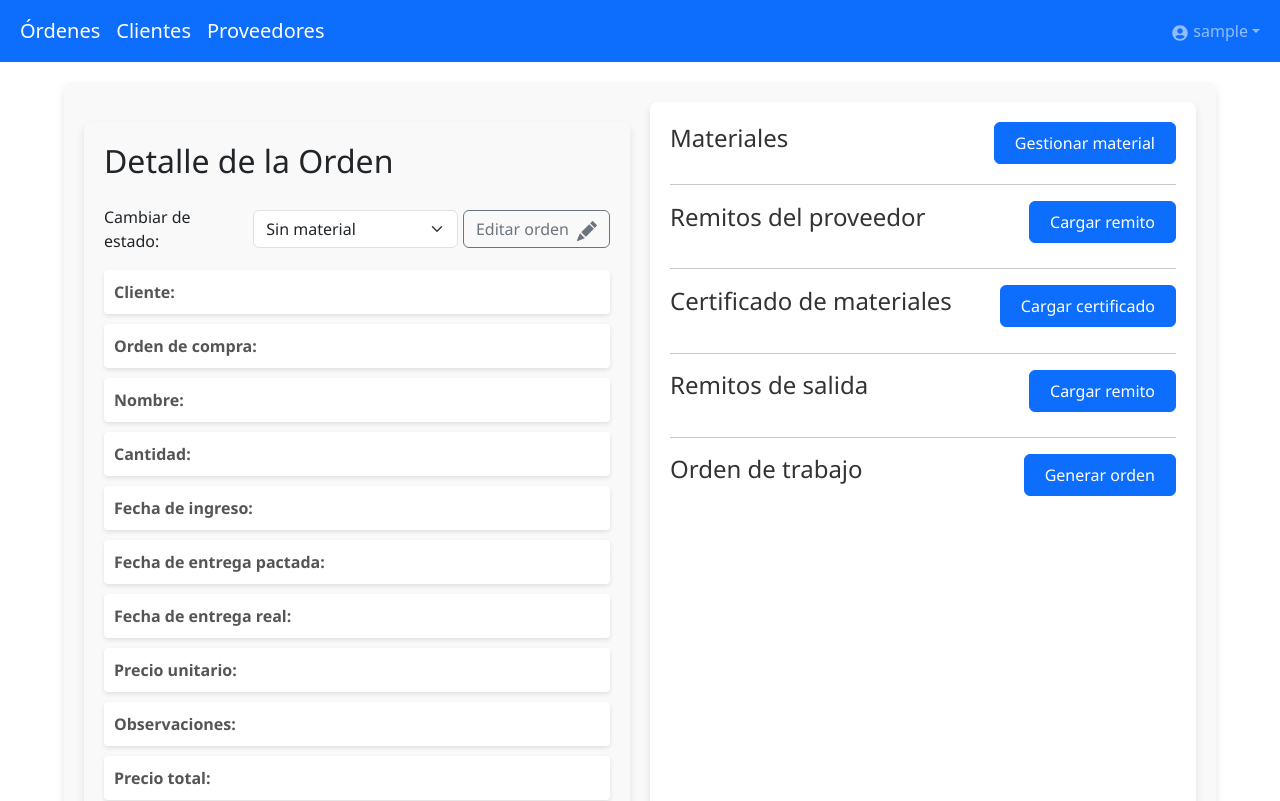
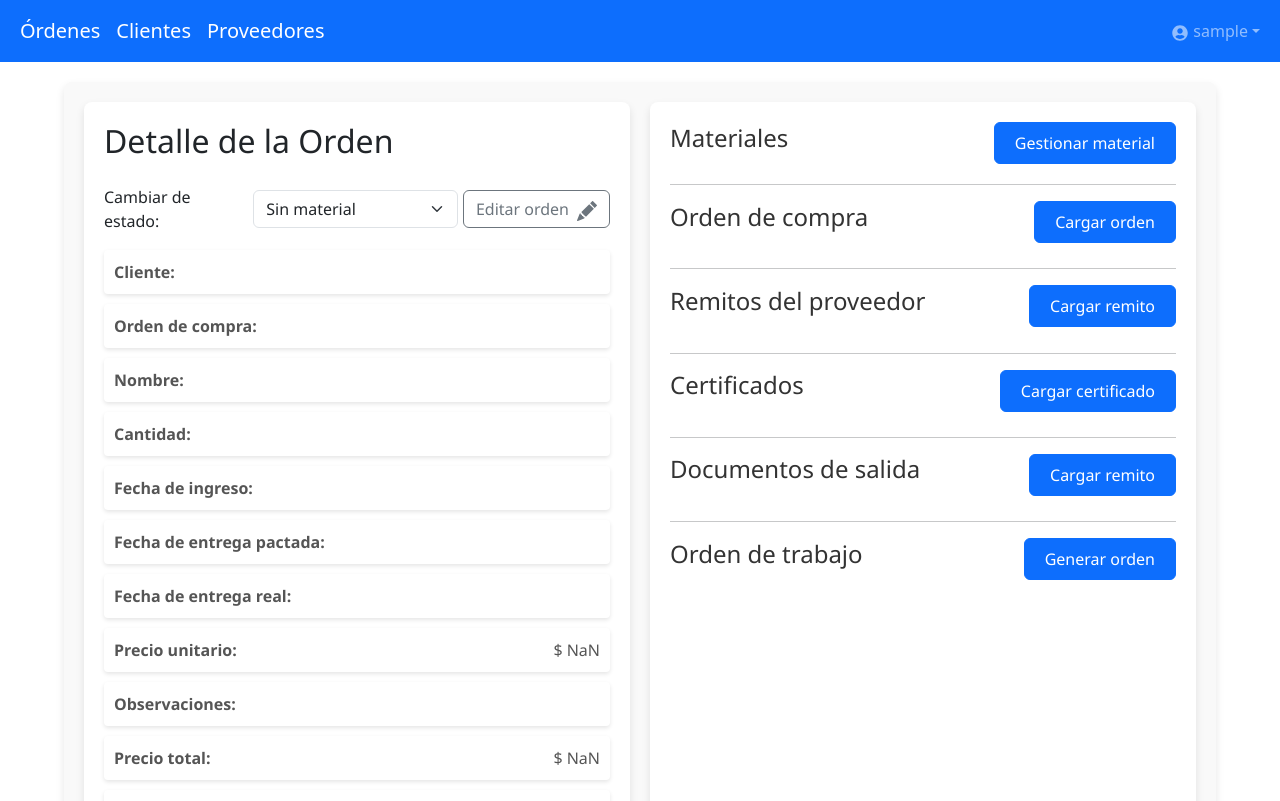
Before and after one commit to Miguelkzk/front_mdz_mecanizados, a React (Vite) app: page /order-detail in a window 1280 px wide. Shown: the top 801 px of the page. Built offline with nearby package versions, Linux system fonts and the light colour scheme; sample sign-in values are in the browser's storage.

Commit message:
add file_purchase_order

```diff
--- a/src/components/Order/MaterialForm.jsx
+++ b/src/components/Order/MaterialForm.jsx
@@ -74,7 +74,7 @@ function MaterialForm({ show, handleClose, orderID }) {
     // setTimeout para asegurar que procese el cambio
     setTimeout(() => {
       setFilteredSuppliers([]);
-    }, 100);
+    }, 700);
   };
 
   const validateForm = () => {
--- a/src/components/Order/OrderDetail.jsx
+++ b/src/components/Order/OrderDetail.jsx
@@ -19,6 +19,7 @@ import ConfirmModal from "../ConfirmModal";
 import DeleteButton2 from "../Buttons/DeleteButton2";
 import ModalDelivery from "./modalDelivery";
 import "../../styles/detailOrder.css"
+import { PurchaseOrderService } from "../../service/purchaseOrderService";
 
 function OrderDetail() {
   const location = useLocation();
@@ -117,6 +118,9 @@ function OrderDetail() {
           break;
         case 'deliveryNote':
           await DeliveryNoteService.upload(formData);
+          break;
+        case 'purchaseOrder':
+          await PurchaseOrderService.upload(formData);
           break;
       }
 
@@ -225,11 +229,12 @@ function OrderDetail() {
           break;
         case 'supplierNote':
           await SupplierNoteSerive.deleteSupplierNote(delteFile);
-          console.log(delteFile)
-
           break;
         case 'deliveryNote':
           await DeliveryNoteService.delete(delteFile);
+          break;
+        case 'purchaseOrder':
+          await PurchaseOrderService.delete(delteFile);
           break;
         case 'workOrder':
           generateWorkOrder();
@@ -270,10 +275,35 @@ function OrderDetail() {
     updateOrderState(newState);
     setNewState('')
   }
+
+  const formatPrice = (mount) => {
+    let mountFormatted;
+
+    if (detail.currency === 'usd') {
+      mountFormatted = `US$ ${new Intl.NumberFormat('en-US', {
+        style: 'decimal',
+        minimumFractionDigits: 2,
+        maximumFractionDigits: 2
+      }).format(mount)}`;
+
+      return mountFormatted;
+    } else {
+      mountFormatted = new Intl.NumberFormat('es-AR', {
+        style: 'currency',
+        currency: 'ARS',
+        minimumFractionDigits: 2,
+        maximumFractionDigits: 2
+      }).format(mount);
+    }
+
+    return mountFormatted;
+  }
+
+
     return (
       <>
         <div className="wrapper">
-        <div className="container">
+          <div style={styles.materialsContainer}>
             <h2 sclassName="title">Detalle de la Orden</h2>
             <div style={{ display: 'flex', justifyContent: 'space-between', alignItems: 'center', height: '10%' }}>
               <div style={{ display: 'flex', alignItems: 'center', width: '70%' }}>
@@ -302,9 +332,9 @@ function OrderDetail() {
               <DetailItem label="Fecha de ingreso" value={formatDate(detail.ingresed_at)} />
               <DetailItem label="Fecha de entrega pactada" value={formatDate(detail.estimated_delivery_date)} />
               <DetailItem label="Fecha de entrega real" value={formatDate(detail.delivery_at)} />
-            <DetailItem label="Precio unitario" value={detail.unit_price} />
+              <DetailItem label="Precio unitario" value={ formatPrice(detail.unit_price)} />
               <DetailItem label="Observaciones" value={detail.comment} />
-            <DetailItem label="Precio total" value={detail.total_price} />
+              <DetailItem label="Precio total" value= {formatPrice(detail.total_price)} />
               <DetailItem label="Moneda" value={detail.currency} />
               <DetailItem label="Estado" value={t(detail.state)} />
             </div>
@@ -313,14 +343,14 @@ function OrderDetail() {
               <div style={styles.headerContainer}>
 
                 <h3 style={styles.sectionTitle}> Planos</h3>
-              <Button style={styles.newDrawButton}  onClick={() => { setFileType('drawing'); setshowUploadModal(true); }}>Agregar plano</Button>
+                <Button style={styles.newDrawButton} onClick={() => { setFileType('drawing'); setshowUploadModal(true); }}>Agregar plano</Button>
               </div>
 
               {detail.drawings && detail.drawings.length > 0 && (
                 detail.drawings.map((drawing) => (
                   <div key={drawing.id} className="drawingItem">
                     <span>
-                    <FaFilePdf className="icon"/>
+                      <FaFilePdf className="icon" />
                       <a href={drawing.view_url} target="_blank" rel="noopener noreferrer" className="drawingLink">
                         {drawing.name}
                       </a>
@@ -344,6 +374,29 @@ function OrderDetail() {
                 viewButton={false}
               />
             )}
+
+            <div style={styles.drawingsContainer}>
+              <hr />
+              <div style={styles.headerContainer}>
+                <h3 style={styles.sectionTitle}>Orden de compra</h3>
+                <Button style={styles.newDrawButton} onClick={() => { setFileType('purchaseOrder'); setshowUploadModal(true); }}>Cargar orden</Button>
+              </div>
+              {detail.file_purchase_orders && detail.file_purchase_orders.length > 0 && (
+                detail.file_purchase_orders.map((purchase_order) => (
+                  <div key={purchase_order.id} style={styles.drawingItem}>
+                    <span>
+                      <FaFilePdf style={styles.icon} />
+                      <a href={purchase_order.view_url} target="_blank" rel="noopener noreferrer" style={styles.drawingLink}>
+                        {purchase_order.name}
+                      </a>
+                    </span>
+                    <DeleteButton2 onClick={() => { setFileType('purchaseOrder'); handleDeleteFile(purchase_order) }} />
+                  </div>
+                ))
+              )}
+            </div>
+
+
             <div style={styles.drawingsContainer}>
               <hr />
               <div style={styles.headerContainer}>
@@ -369,7 +422,7 @@ function OrderDetail() {
             <div style={styles.drawingsContainer}>
               <hr />
               <div style={styles.headerContainer}>
-              <h3 style={styles.sectionTitle}>Certificado de materiales</h3>
+                <h3 style={styles.sectionTitle}>Certificados</h3>
                 <Button style={styles.newDrawButton} onClick={() => { setFileType('certificate'); setshowUploadModal(true); }}>Cargar certificado</Button>
               </div>
 
@@ -391,7 +444,7 @@ function OrderDetail() {
             <div style={styles.drawingsContainer}>
               <hr />
               <div style={styles.headerContainer}>
-              <h3 style={styles.sectionTitle}>Remitos de salida</h3>
+                <h3 style={styles.sectionTitle}>Documentos de salida</h3>
                 <Button style={styles.newDrawButton} onClick={() => { setFileType('deliveryNote'); setshowUploadModal(true); }}>Cargar remito</Button>
               </div>
 
--- a/src/service/config.js
+++ b/src/service/config.js
@@ -1 +1,3 @@
-export const BASE_URL = 'https://backmzamecanizados-production.up.railway.app/';
+export const BASE_URL = 'http://127.0.0.1:3000'
+
+//'https://backmzamecanizados-production.up.railway.app/';
--- /dev/null
+++ b/src/service/purchaseOrderService.js
@@ -0,0 +1,30 @@
+const getHeaders = () => {
+  const token = localStorage.getItem('authToken');
+  return {
+    'Authorization': `${token}`,
+  };
+};
+import { BASE_URL } from './config';
+
+
+export const PurchaseOrderService = {
+  upload: async (formData) => {
+    const response = await fetch(`${BASE_URL}/file_purchase_orders/upload`, {
+      method: "POST",
+      headers: getHeaders(),
+      body: formData,
+    });
+    const data = await response.json();
+    return data;
+  },
+  delete: async (purchaseOrder) => {
+    const response = await fetch(`${BASE_URL}/file_purchase_orders/${purchaseOrder.id}`,
+      {
+        method: "DELETE",
+        headers: getHeaders(),
+      }
+    );
+    const data = await response.json();
+    return data;
+  },
+}
```
Lines whose indentation alone changed are shown as unchanged.
